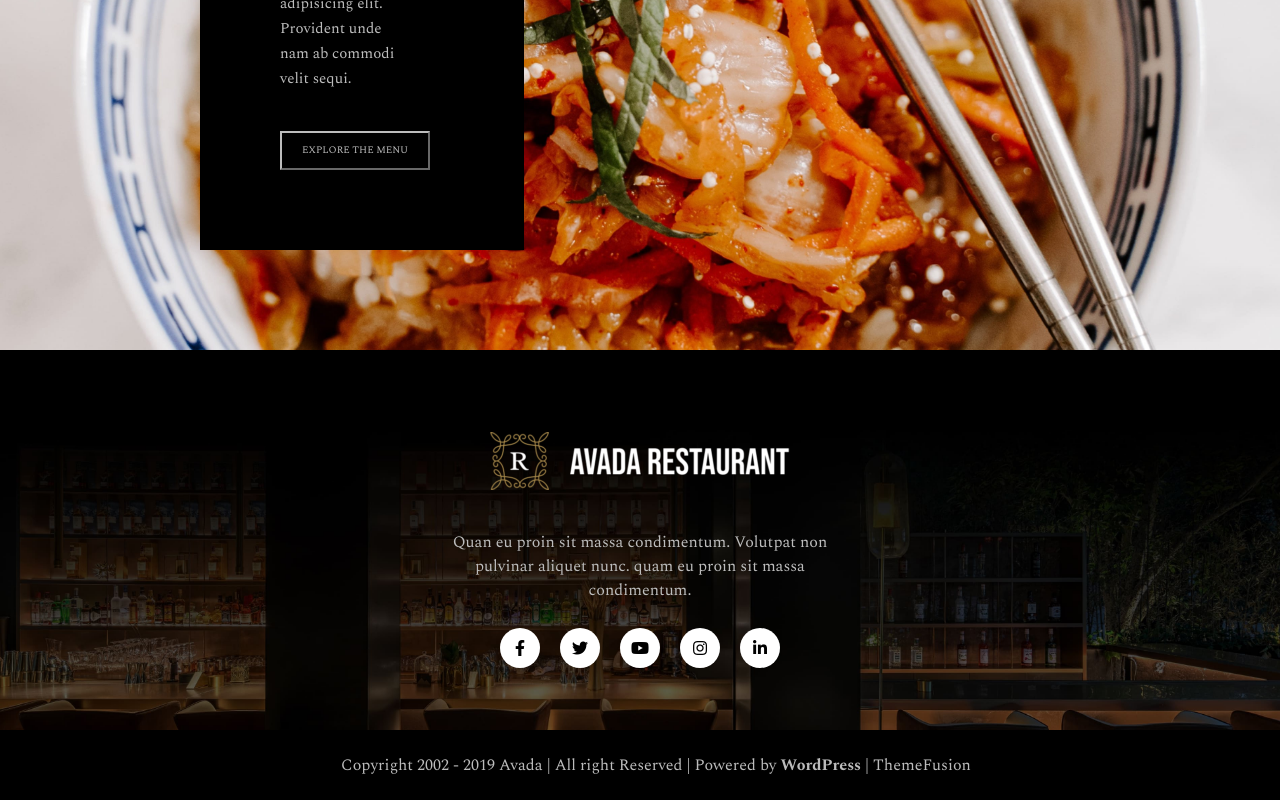
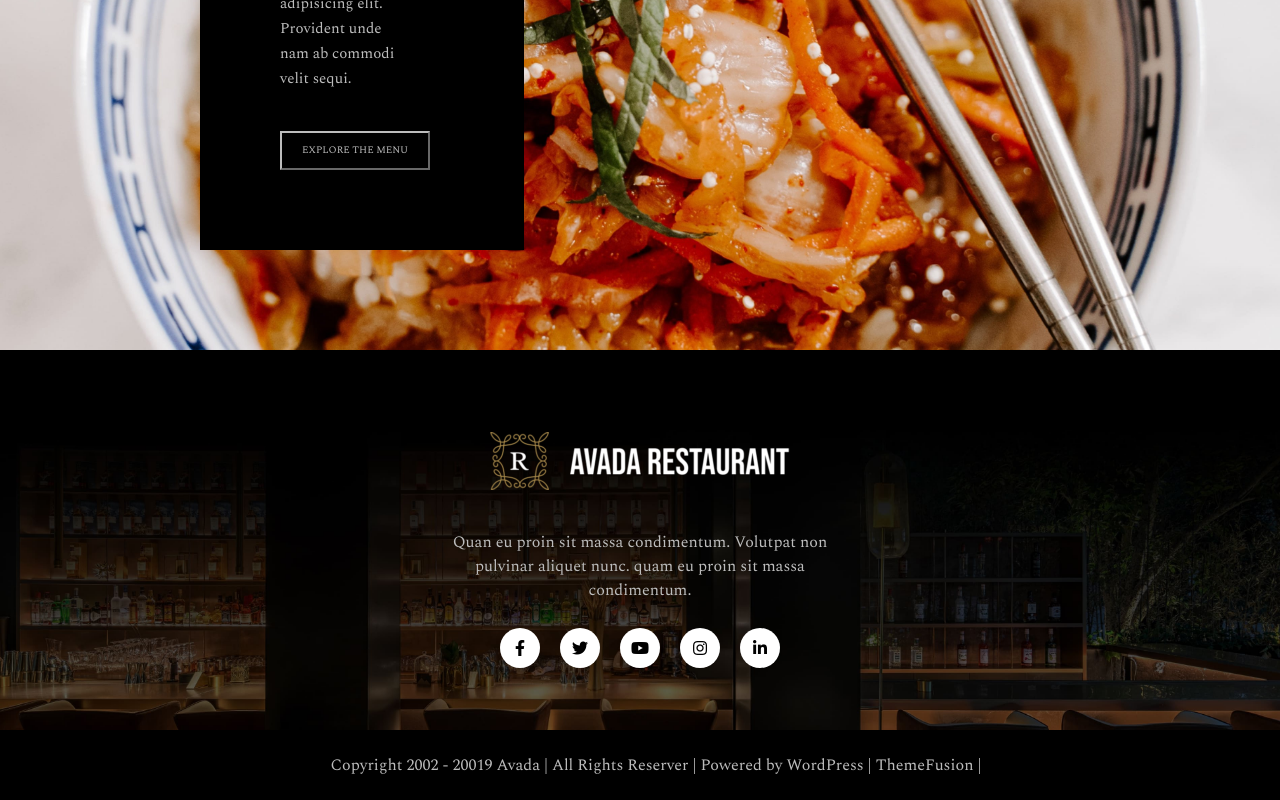
Before and after one commit to matteofab10/proj-html-vuejs, a Vue app: page / in a window 1280 px wide. Shown: the part 8245-9045 px from the top of the page. Built offline with nearby package versions, Linux system fonts and the light colour scheme.

Commit message:
aggiungo footer dinamico

```diff
--- a/src/App.vue
+++ b/src/App.vue
@@ -2,7 +2,7 @@
   <div>
     <Header />
     <Main />
-    <Footer />
+    <Footer :creditsLinks="footerCreditsLinks"/>
   </div>
 </template>
 
@@ -13,6 +13,28 @@ import Footer from "./components/Footer.vue";
 
 export default {
   name: 'App',
+  data() {
+    return {
+      footerCreditsLinks: [
+        {
+          title: 'Copyright 2002 - 20019 Avada',
+          link: '#'
+        },
+        {
+          title: 'All Rights Reserver',
+          link: '#'
+        },
+        {
+          title: 'Powered by WordPress',
+          link: '#'
+        },
+        {
+          title: 'ThemeFusion',
+          link: '#'
+        },
+      ]
+    }
+  },
   components: {
     Header,
     Main,
--- a/src/components/Footer.vue
+++ b/src/components/Footer.vue
@@ -15,10 +15,13 @@
     </div>
     <div class="mf-footer-bottom">
       <ul>
-        <li><a href="">Copyright 2002 - 2019 Avada </a> | </li>
-        <li><a href="">All right Reserved  </a> | </li>
+        <li v-for="(link, index) in creditsLinks" :key="`credits${index}`"><a :href="link.link">{{link.title}} </a> | </li>
+
+
+
+        <!-- <li><a href="">All right Reserved  </a> | </li>
         <li><a href="">Powered by <span>WordPress</span> </a> | </li>
-        <li><a href="">ThemeFusion</a></li>
+        <li><a href="">ThemeFusion</a></li> -->
       </ul>
     </div>
   </footer>
@@ -26,7 +29,10 @@
 
 <script>
 export default {
-  name: 'Footer'
+  name: 'Footer',
+  props: {
+    creditsLinks: Array,
+  }
 }
 </script>
 
--- a/src/components/Header.vue
+++ b/src/components/Header.vue
@@ -14,7 +14,7 @@
         <nav>
           <ul>
             <li v-for="(link, index) in NavData" :key="index">
-              <a href="#">
+              <a :href="link.link">
                 {{link.title}}
               </a>
             </li>
```
